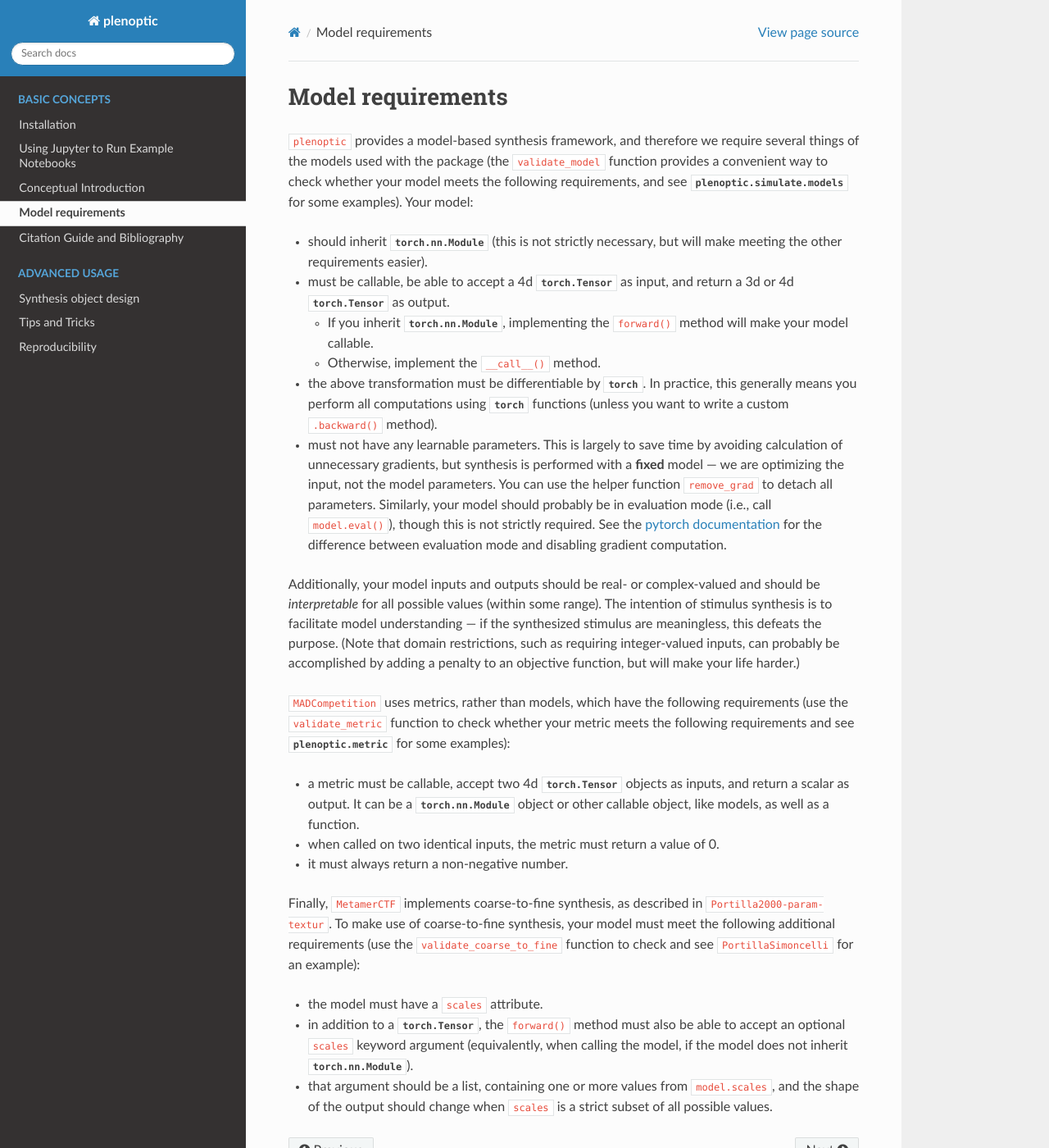
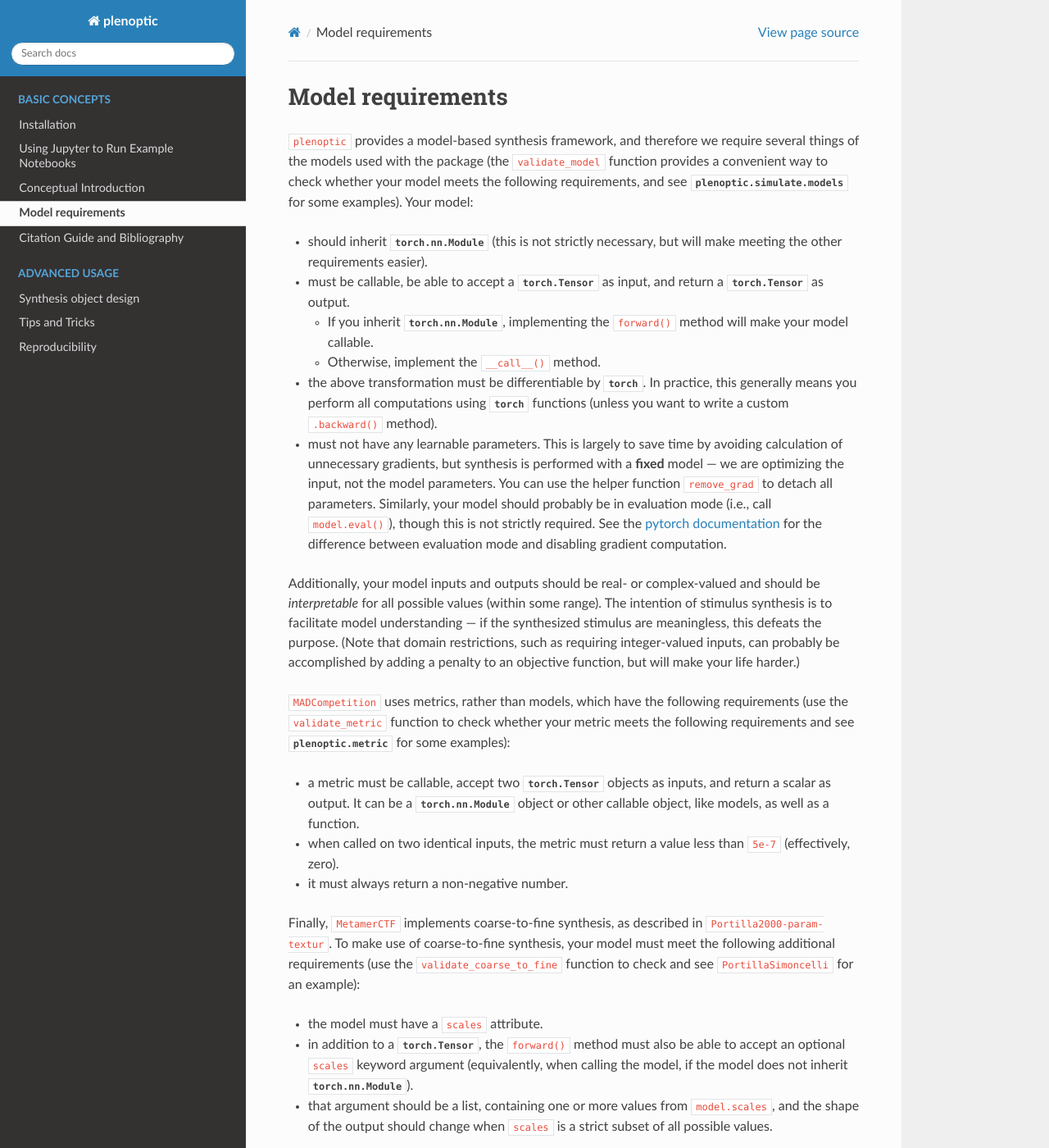
Before and after one commit to plenoptic-org/plenoptic, a Sphinx documentation site: the page built from docs/models.md, in a window 1280 px wide and 1400 px high. Shown: the whole window at 82% size. Built offline with Sphinx 7.4.7 and the Read the Docs theme 3.1.0, drawn with Linux system fonts in a browser that asks for light colours; pages that are not in the unit, such as notebooks, are missing from menus; cross-references to code outside the pages are shown as plain code.

```diff
--- a/docs/models.md
+++ b/docs/models.md
@@ -6,7 +6,7 @@
 
 - should inherit [](torch.nn.Module) (this is not strictly necessary, but will make meeting the other requirements easier).
 
-- must be callable, be able to accept a 4d [](torch.Tensor) as input, and return a 3d or 4d [](torch.Tensor) as output.
+- must be callable, be able to accept a [](torch.Tensor) as input, and return a [](torch.Tensor) as output.
 
   - If you inherit [](torch.nn.Module), implementing the `forward()` method will make your model callable.
   - Otherwise, implement the `__call__()` method.
@@ -19,8 +19,8 @@ Additionally, your model inputs and outputs should be real- or complex-valued an
 
 [`MADCompetition`](plenoptic.synthesize.mad_competition.MADCompetition) uses metrics, rather than models, which have the following requirements (use the [`validate_metric`](plenoptic.tools.validate.validate_metric) function to check whether your metric meets the following requirements and see [](plenoptic.metric) for some examples):
 
-- a metric must be callable, accept two 4d [](torch.Tensor) objects as inputs, and return a scalar as output. It can be a [](torch.nn.Module) object or other callable object, like models, as well as a function.
-- when called on two identical inputs, the metric must return a value of 0.
+- a metric must be callable, accept two [](torch.Tensor) objects as inputs, and return a scalar as output. It can be a [](torch.nn.Module) object or other callable object, like models, as well as a function.
+- when called on two identical inputs, the metric must return a value less than `5e-7` (effectively, zero).
 - it must always return a non-negative number.
 
 Finally, [`MetamerCTF`](plenoptic.synthesize.metamer.MetamerCTF) implements
```
Also changed, not shown: docs/index.md (+4 -1 lines), 1 other file.
